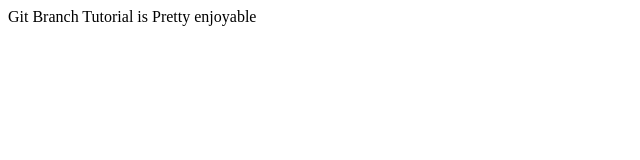
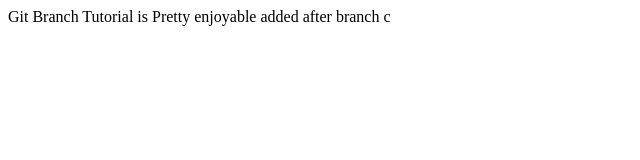
Before and after one commit to ehsan-jafari/test, a plain HTML site: page test.html in a window 1280 px wide. Shown: the whole page, without its empty margins (0-640 px from the left). Drawn offline with Linux system fonts and the light colour scheme.

Commit message:
added some text in test.html

```diff
--- a/test.html
+++ b/test.html
@@ -7,5 +7,6 @@
   </head>
   <body>
     Git Branch Tutorial is Pretty enjoyable
+    added after branch c
   </body>
 </html>
```
